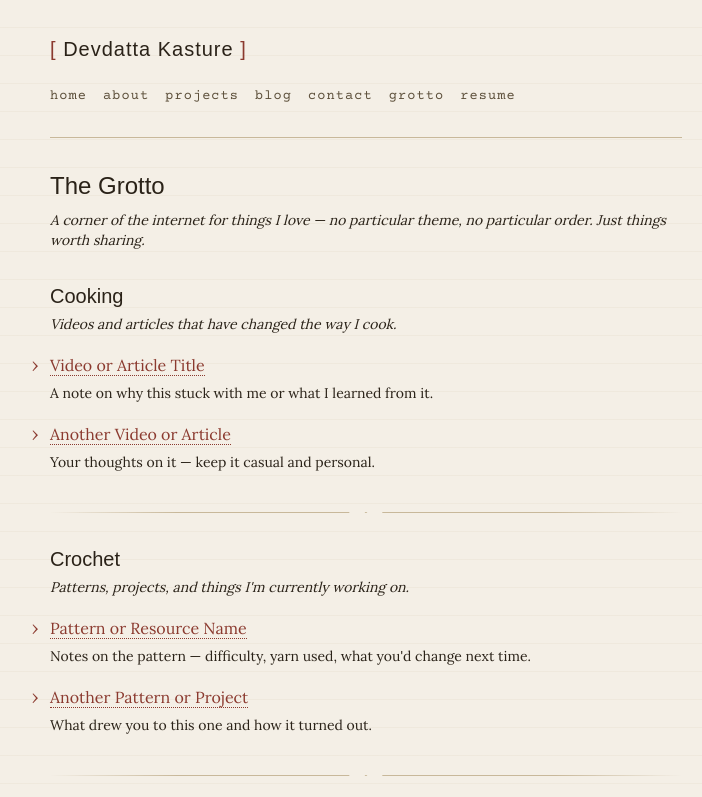
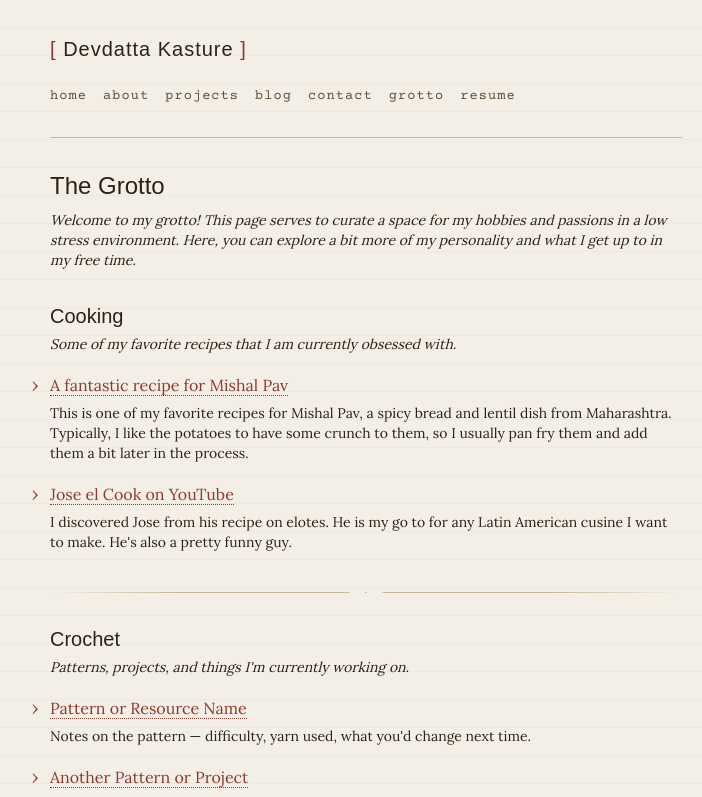
Before and after one commit to TheCrickMaster/Personal_Website, a Next.js app: page /grotto in a window 1280 px wide. Shown: the top 797 px of the page, without its empty margins (274-976 px from the left). Built offline with nearby package versions, Linux system fonts and the light colour scheme; a web font is replaced by a local one.

Commit message:
Updated grotto for food

```diff
--- a/app/contact/page.tsx
+++ b/app/contact/page.tsx
@@ -14,7 +14,7 @@ export default function ContactPage() {
       <dl>
         <dt>Email</dt>
         <dd>
-          <a href="devdatta.kasture@gmail.com">
+          <a href="mailto:devdatta.kasture@gmail.com">
             devdatta.kasture@gmail.com
           </a>
         </dd>
--- a/app/grotto/page.tsx
+++ b/app/grotto/page.tsx
@@ -3,39 +3,41 @@ export default function GrottoPage() {
     <div>
       <h1 className="text-2xl mb-2">The Grotto</h1>
       <p className="text-sm italic mb-8">
-        A corner of the internet for things I love — no particular theme,
-        no particular order. Just things worth sharing.
+        Welcome to my grotto! This page serves to curate a space for my hobbies and passions in a low stress environment.
+        Here, you can explore a bit more of my personality and what I get up to in my free time.
       </p>
 
       {/* ── COOKING ────────────────────────────────────────────── */}
       <section className="mb-10">
         <h2 className="text-xl mb-1">Cooking</h2>
         <p className="text-sm italic mb-4">
-          Videos and articles that have changed the way I cook.
+          Some of my favorite recipes that I am currently obsessed with.
         </p>
         <ul style={{ listStyle: "none", margin: 0, padding: 0 }}>
           <li className="mb-4">
             <a
-              href="https://example.com"
+              href="https://www.vegrecipesofindia.com/misal-pav-recipe-misal-pav/"
               target="_blank"
               rel="noopener noreferrer"
             >
-              Video or Article Title
+              A fantastic recipe for Mishal Pav
             </a>
             <p className="text-sm mt-1">
-              A note on why this stuck with me or what I learned from it.
+              This is one of my favorite recipes for Mishal Pav, a spicy bread and lentil dish from Maharashtra.
+              Typically, I like the potatoes to have some crunch to them, so I usually pan fry them and add them a bit later in the process.
             </p>
           </li>
           <li className="mb-4">
             <a
-              href="https://example.com"
+              href="https://www.youtube.com/@Jose.elCook"
               target="_blank"
               rel="noopener noreferrer"
             >
-              Another Video or Article
+              Jose el Cook on YouTube
             </a>
             <p className="text-sm mt-1">
-              Your thoughts on it — keep it casual and personal.
+              I discovered Jose from his recipe on elotes. He is my go to for any Latin American cusine I want to make.
+              He's also a pretty funny guy.
             </p>
           </li>
         </ul>
--- a/app/page.tsx
+++ b/app/page.tsx
@@ -28,28 +28,6 @@ export default function Home() {
 
       <hr />
 
-      {/*
-        Recent posts preview — hand-coded for the home page.
-      */}
-      <h2 className="mb-4 pb-2 border-b border-rule">Recent Writing</h2>
-
-      <article className="entry">
-        <div className="entry-header">
-          <h3>
-            <a href="/blog/first_blog">Welcome, I guess</a>
-          </h3>
-          {/*
-            <time> with a machine-readable datetime attribute.
-          */}
-          <time className="entry-date" dateTime="2026-01-06">
-            6 Jan 2026
-          </time>
-        </div>
-        <p className="text-sm text-ink-light m-0">
-          Late night incoherent ramblings and the occasional thing of value.
-        </p>
-      </article>
-
     </div>
   );
 }
--- a/app/projects/page.tsx
+++ b/app/projects/page.tsx
@@ -35,8 +35,7 @@ export default function ProjectsPage() {
       <h1 className="italic mb-6">Projects</h1>
 
       <p className="mb-8 text-ink-light">
-        Things I&apos;ve built, tinkered with, or abandoned in a state of
-        dignified incompleteness.
+        These are the current projects I am working on. Some have been completed and public while others are still in progress. I welcome any constructive feedback or questions about any of these projects.
       </p>
 
       <div>
```
